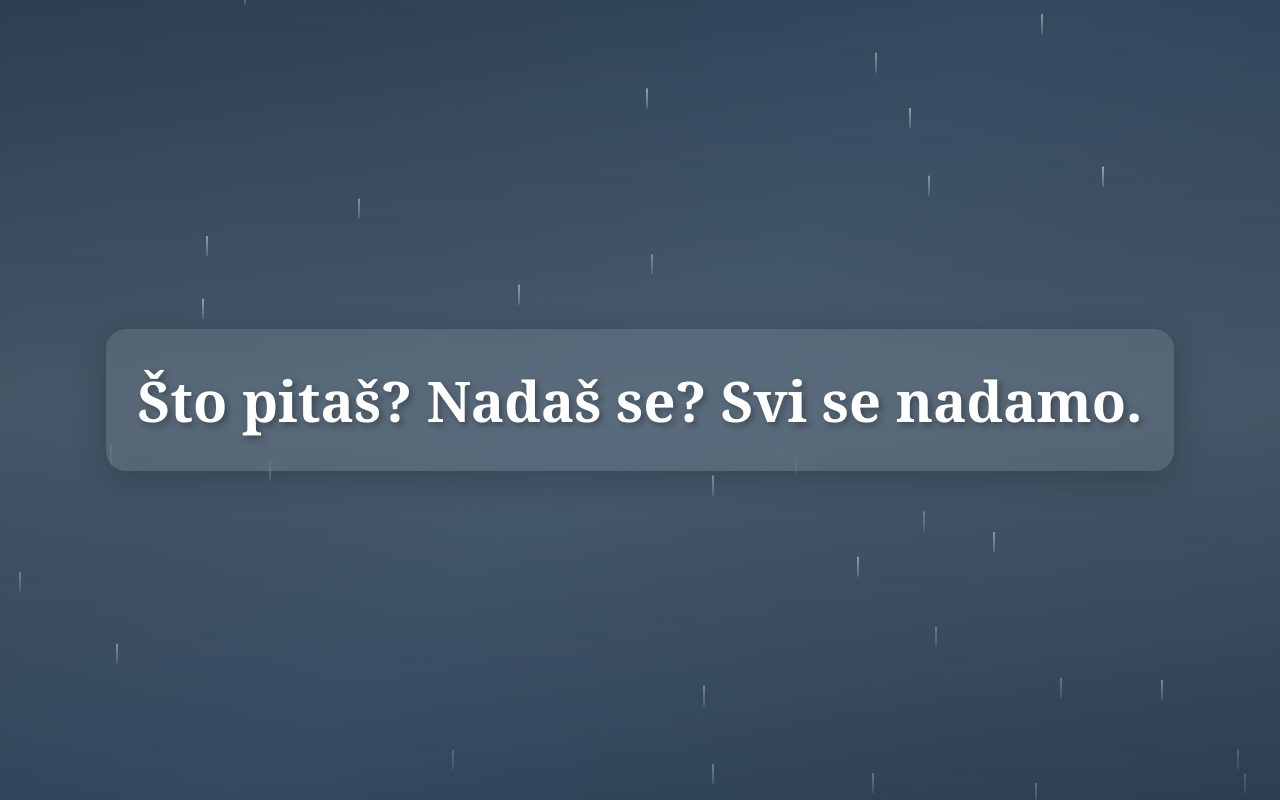
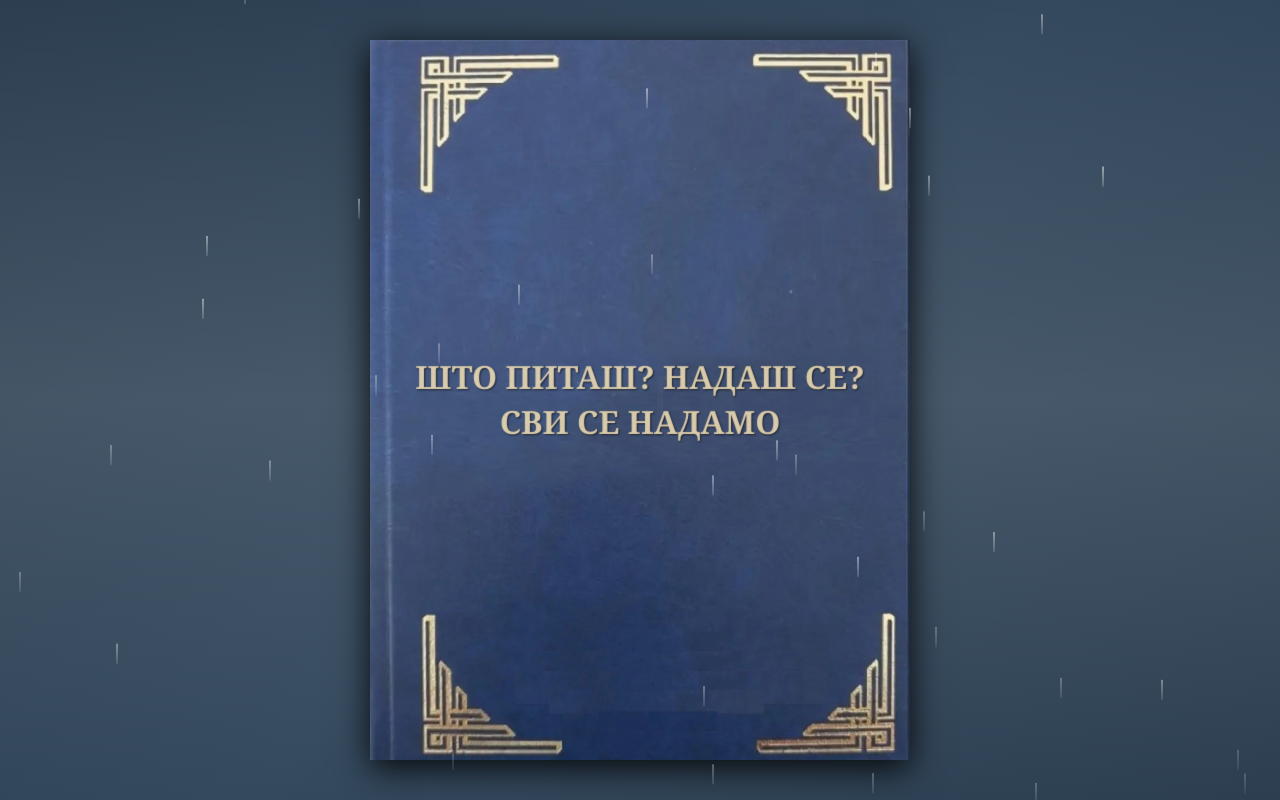
Before and after one commit to maleksandar/jelcrkoseselj, a plain HTML site: page index.html in a window 1280 px wide. Drawn offline with nearby package versions, Linux system fonts and the light colour scheme.

Commit message:
feat: add book and font

```diff
--- a/index.html
+++ b/index.html
@@ -29,7 +29,14 @@
 
   <!-- Meta Tags Generated with https://metatags.io -->
   <script src="https://cdn.jsdelivr.net/npm/canvas-confetti@1.9.2/dist/confetti.browser.min.js"></script>
-  <style>
+  <style>                                                             CSS
+    @font-face {
+      font-family: 'Miroslav';
+      src: url('./font/miroslav.ttf') format('truetype');
+      font-weight: normal;
+      font-style: normal;
+    }
+
     * {
       margin: 0;
       padding: 0;
@@ -194,21 +201,26 @@
     }
 
     h1 {
-      font-size: 3.5rem;
+      font-family: 'Miroslav', 'Georgia', 'Times New Roman', serif;
+      font-size: 2rem;
       font-weight: bold;
       text-align: center;
-      color: white;
-      text-shadow: 3px 3px 6px rgba(0, 0, 0, 0.3);
+      color: transparent;
+      text-shadow: 0 0 1px #ffeaba, 1px 1px 2px rgba(0, 0, 0, 0.75);
       padding: 2rem;
-      border-radius: 20px;
-      background: rgba(255, 255, 255, 0.1);
-      backdrop-filter: blur(10px);
-      box-shadow: 0 8px 32px rgba(0, 0, 0, 0.2);
-      max-width: 90%;
+      max-width: 50%;
       line-height: 1.4;
-      animation: fadeIn 1s ease-in;
       position: relative;
       z-index: 10;
+      text-transform: uppercase;
+      opacity: 0.8;
+    }
+
+    .knjiga {
+      position: absolute;
+      max-width: 90%;
+      max-height: 90%;
+      box-shadow: 0 8px 32px rgba(0, 0, 0, 0.9);
     }
 
     @keyframes fadeIn {
@@ -225,8 +237,8 @@
 
     @media (max-width: 768px) {
       h1 {
-        font-size: 2rem;
         padding: 1.5rem;
+        max-width: 70%;
       }
     }
   </style>
@@ -234,6 +246,7 @@
 
 <body id="bodyElement">
   <h1 id="odgovor">Hello World</h1>
+  <img id="knjigaSlika" class="knjiga" src="img/knjiga.jpg" alt="Knjiga Šešeljeva">
 </body>
 
 <script>
@@ -244,44 +257,42 @@
   ];
 
   const negativniOdgovori = [
-    "Čekamo. Svi čekamo.",
-    "Đavo ga čuva za sebe.",
-    "Govno ni da se zakašlje.",
-    "Greje mu se sanduk.",
-    "I danas pobegao s lopate.",
-    "Ima puls, jebi ga.",
-    "Još diše, na opštu žalost.",
-    "Još jedan dan bez lepih vesti.",
-    "Još jedan dan bez pravde.",
-    "Još mrda, jebiga.",
-    "Još se drži svinja.",
-    "Mater mu jebem, nije.",
-    "Na aparatima je. (Državnim.)",
-    "Na pola puta do zoohigijene.",
-    "Nažalost ne.",
-    "Nažalost, ne.",
-    "Nažalost, preživeo i ovaj dan.",
-    "Nažalost, još u upotrebi.",
-    "Ne da se skot.",
-    "Ne.",
-    "Ni danas nije crk'o udbaš.",
-    "Ni danas nije taj praznik.",
-    "Ni smrt ga neće.",
-    "Ni zemlja ne pokazuje interesovanje.",
-    "Ni đavo ga ne zove.",
-    "Nije.",
-    "Nije, al' blizu je. (Već 20 godina)",
-    "Nije, al' proveravamo na svakih 5 minuta.",
-    "Nije, ali pratimo situaciju.",
-    "Nije. Džaba rifrešuješ stranicu.",
-    "Nije. Eno ga seje smrt po televiziji.",
-    "Nije. Ni rak ga neće.",
-    "Nije još.",
-    "Nije još, 'usta ga jebem žvalava!",
-    "Smrt opet zakazala.",
-    "Što pitaš? Nadaš se? Svi se nadamo.",
-    "Vesti ostaju crne: živ je.",
-    "Živ još uvek."
+    "Чекамо. Сви чекамо",
+    "Ђаво га чува за себе",
+    "Говно ни да се закашље",
+    "И данас побегао с лопате",
+    "Има пулс, јеби га",
+    "Још дише, на општу жалост",
+    "Још један дан без лепих вести",
+    "Још један дан без правде",
+    "Још мрда, јеби га",
+    "Још се држи свиња",
+    "Матер му јебем, није",
+    "На апаратима је (Државним)",
+    "На пола пута до зоохигијене",
+    "Нажалост, не",
+    "Нажалост, преживео и овај дан",
+    "Нажалост, још у употреби",
+    "Не да се скот",
+    "Не",
+    "Ни данас није црк'о удбаш",
+    "Ни данас није тај празник",
+    "Ни смрт га неће",
+    "Ни земља не показује интересовање",
+    "Ни ђаво га не зове",
+    "Није",
+    "Није, ал' близу је. (Већ 20 година)",
+    "Није, ал' проверавамо на сваких 5 минута",
+    "Није, али пратимо ситуацију",
+    "Није. Џаба рифрешујеш страницу",
+    "Није. Ено га сеје смрт по телевизији",
+    "Није. Ни рак га неће",
+    "Није још",
+    "Није још, 'уста га јебем жвалава!",
+    "Смрт опет заказала",
+    "Што питаш? Надаш се? Сви се надамо",
+    "Вести остају црне: жив је",
+    "Жив још увек"
   ];
 
   const odgovor = mrtav ? pozitivniOdgovori[Math.floor(Math.random() * pozitivniOdgovori.length)] : negativniOdgovori[Math.floor(Math.random() * negativniOdgovori.length)];
@@ -385,6 +396,25 @@
 
     createRainDrops();
   }
+
+  const h1Naslov = document.getElementById("odgovor");
+  const imgKnjiga = document.getElementById("knjigaSlika");
+
+  function azurirajSirinuNaslova() {
+    const sirinaSlike = imgKnjiga.offsetWidth;
+
+    if (sirinaSlike > 0) {
+      h1Naslov.style.maxWidth = sirinaSlike + 'px';
+    }
+  }
+
+  imgKnjiga.addEventListener('load', azurirajSirinuNaslova);
+
+  window.addEventListener('resize', azurirajSirinuNaslova);
+
+  if (imgKnjiga.complete && imgKnjiga.offsetWidth > 0) {
+    azurirajSirinuNaslova();
+  }
 </script>
 
 </html>
```
Also changed, not shown: font/miroslav.ttf (added), img/knjiga.jpg (added).
